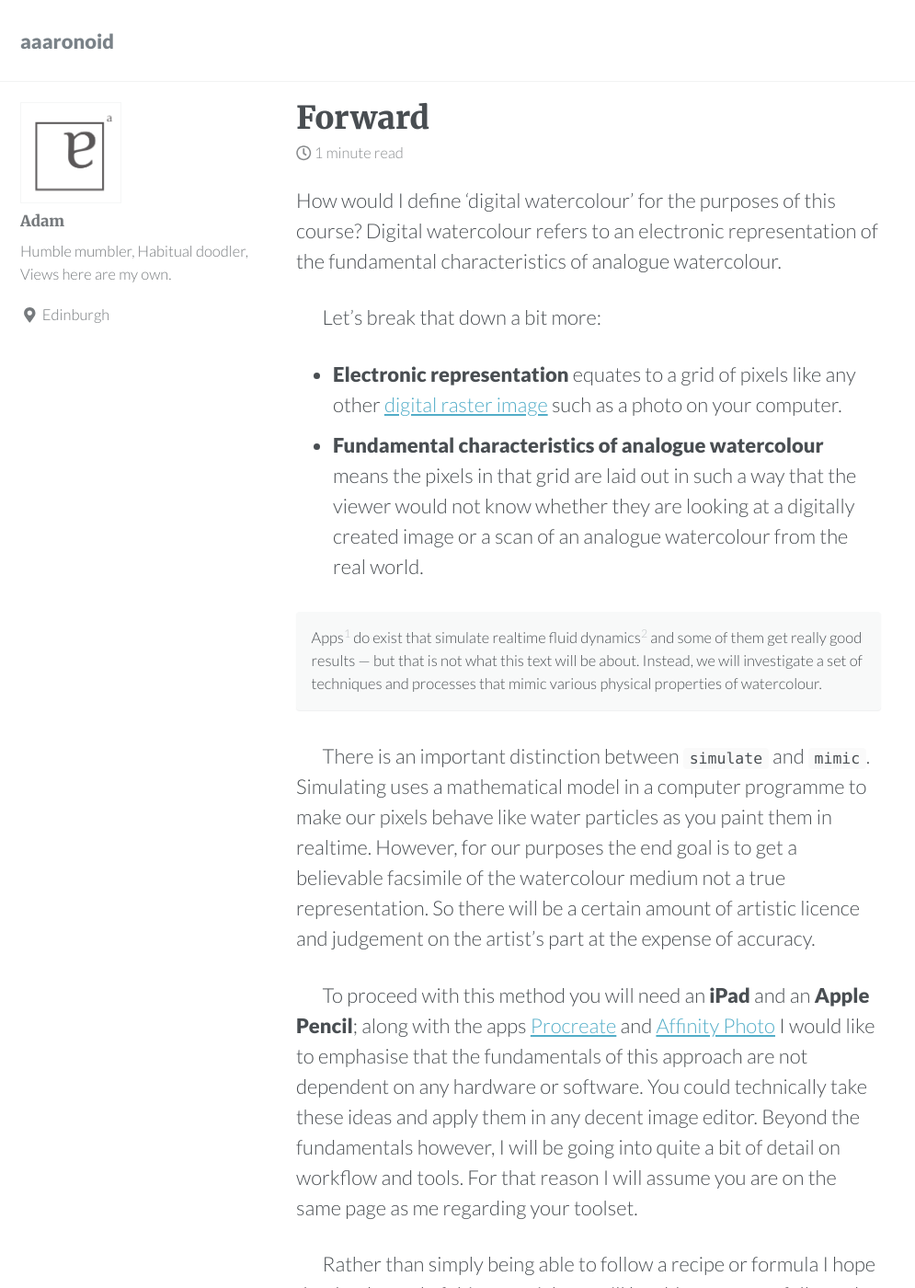
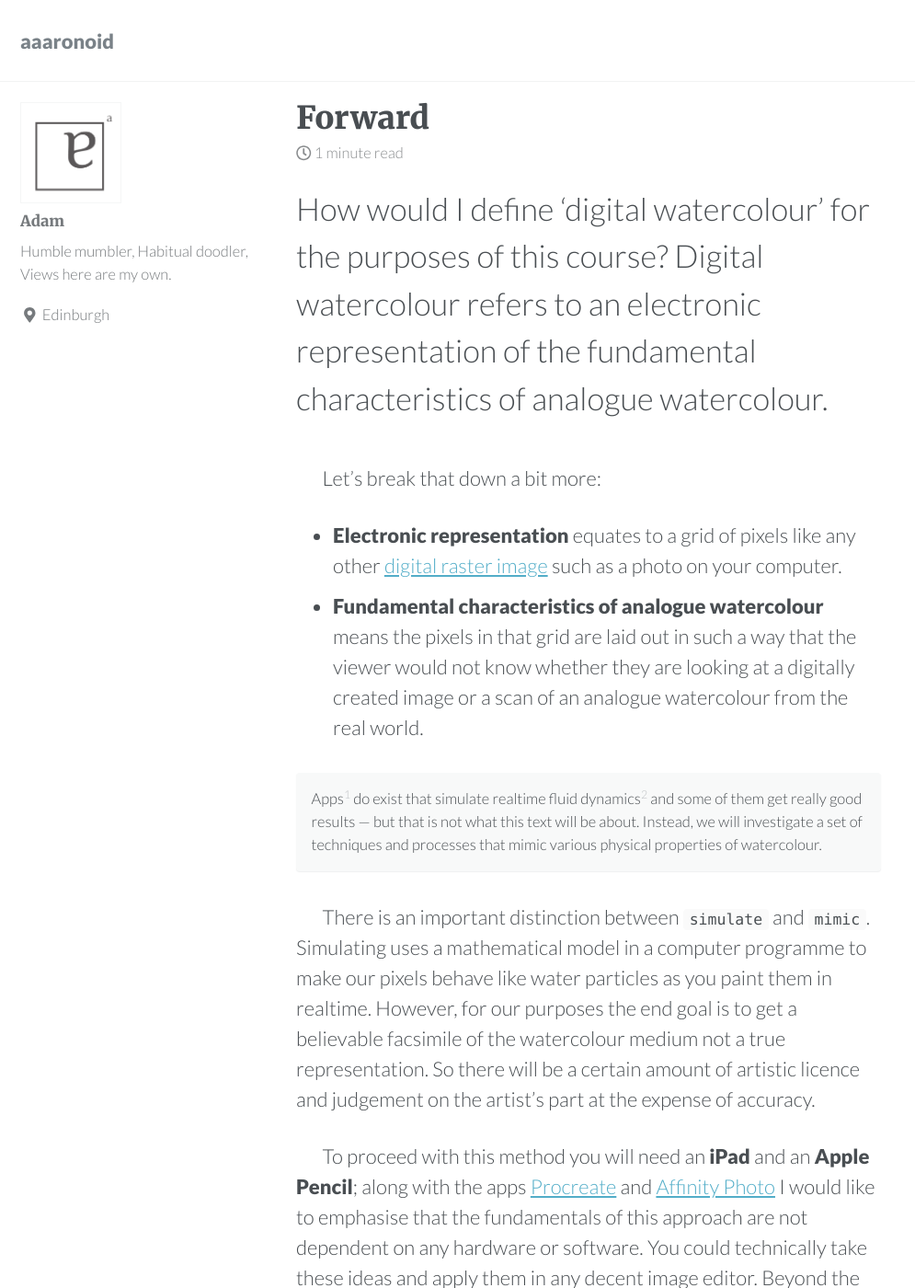
Before and after one commit to aaaronorg/art_aaaronorg, a Jekyll site: the page built from _posts/2018-09-14-foward.md, in a window 1280 px wide and 1400 px high. Shown: the whole window at 92% size, without its empty margins (0-995 px from the left). Built offline with Jekyll 4.4.1, drawn with Linux system fonts in a browser that asks for light colours; nearby versions of some CDN libraries.

Commit message:
try and force page__lead class precidence

```diff
--- a/_sass/minimal-mistakes/_page.scss
+++ b/_sass/minimal-mistakes/_page.scss
@@ -61,7 +61,7 @@
   }
 }
 
-.page__lead, p.page__lead {
+.page__lead {
   font-family: $global-font-family;
   font-size: $type-size-3;
 }
@@ -89,6 +89,11 @@
         /*margin-top: -($indent-var);*/
       }
     }
+  }
+
+  .page__lead {
+    font-family: $global-font-family;
+    font-size: $type-size-3;
   }
 
   a:not(.btn) {
```
